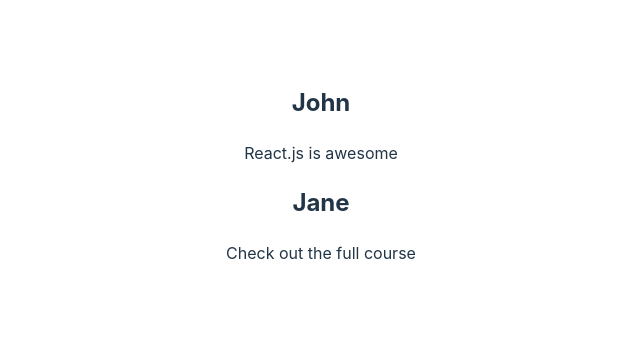
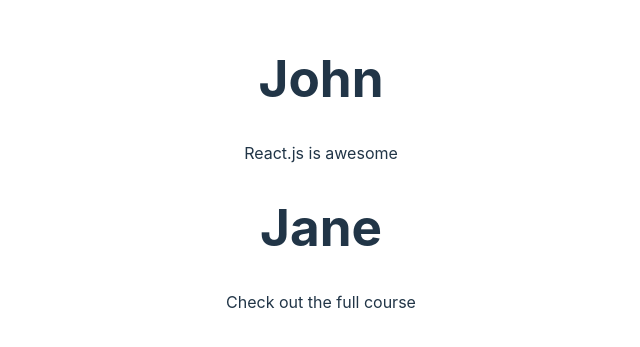
Before and after one commit to ChrisJoshRoberts/react-course, a React (Vite) app: page / in a window 1280 px wide. Shown: the part 227-574 px from the top of the page, without its empty margins (319-959 px from the left). Built offline with nearby package versions, Linux system fonts and the light colour scheme.

Commit message:
updating css

```diff
--- a/src/components/Post.jsx
+++ b/src/components/Post.jsx
@@ -1,7 +1,7 @@
 const Post = (props) => {
   return (
-    <div>
-      <h2>{props.author}</h2>
+    <div className="post">
+      <h1>{props.author}</h1>
       <p>{props.body}</p>
     </div>
   )
```
